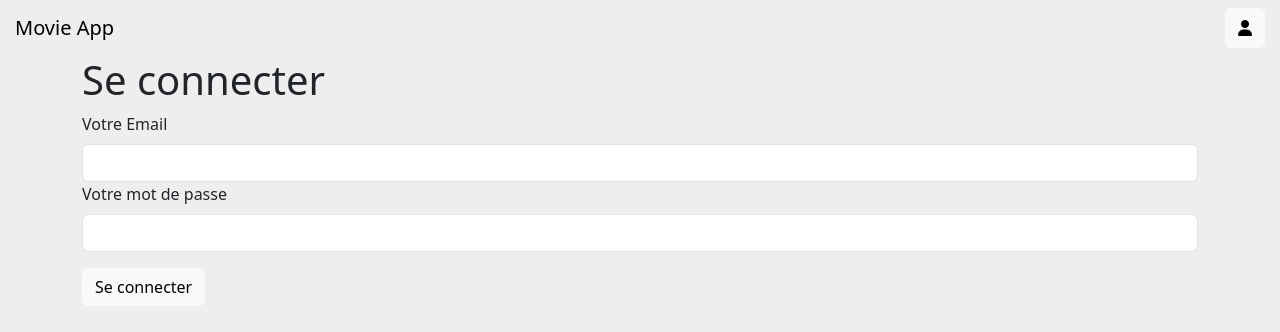
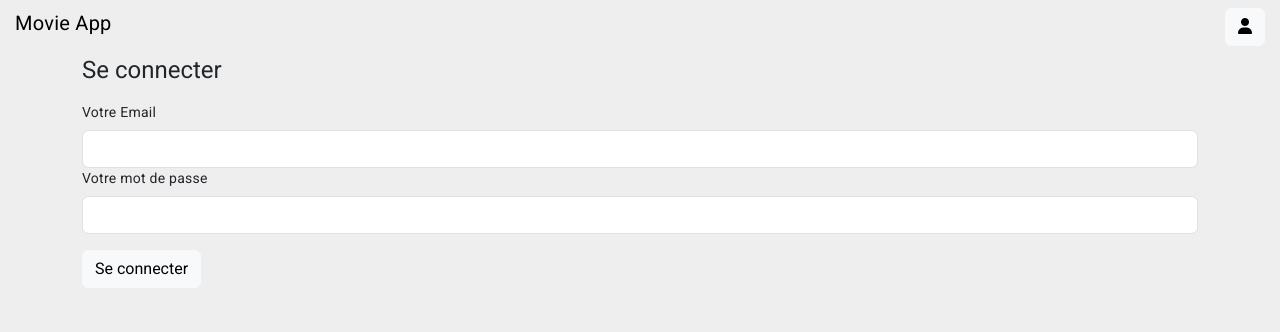
Before and after one commit to NumericFactory/movie-app-epita-06-2023, an Angular app: page /login in a window 1280 px wide. Shown: the top 332 px of the page. Built offline with nearby package versions, Linux system fonts and the light colour scheme; no server answers.

Commit message:
Ajout d'un service message utiliosant le component snackbar de material angular

```diff
--- a/angular.json
+++ b/angular.json
@@ -30,6 +30,7 @@
               "src/assets"
             ],
             "styles": [
+              "@angular/material/prebuilt-themes/indigo-pink.css",
               "src/styles.scss"
             ],
             "scripts": []
@@ -99,6 +100,7 @@
               "src/assets"
             ],
             "styles": [
+              "@angular/material/prebuilt-themes/indigo-pink.css",
               "src/styles.scss"
             ],
             "scripts": []
--- a/package.json
+++ b/package.json
@@ -11,10 +11,12 @@
   "private": true,
   "dependencies": {
     "@angular/animations": "^16.1.0",
+    "@angular/cdk": "^16.1.2",
     "@angular/common": "^16.1.0",
     "@angular/compiler": "^16.1.0",
     "@angular/core": "^16.1.0",
     "@angular/forms": "^16.1.0",
+    "@angular/material": "^16.1.2",
     "@angular/platform-browser": "^16.1.0",
     "@angular/platform-browser-dynamic": "^16.1.0",
     "@angular/router": "^16.1.0",
--- /dev/null
+++ b/src/app/shared/services/message.service.ts
@@ -0,0 +1,14 @@
+import { Injectable } from '@angular/core';
+import { MatSnackBar } from '@angular/material/snack-bar';
+
+@Injectable({
+  providedIn: 'root'
+})
+export class MessageService {
+
+  constructor(private _snackbar: MatSnackBar) { }
+
+  show(msg: string,) {
+    this._snackbar.open(msg, 'Fermer')
+  }
+}
--- a/src/app/shared/services/user.service.ts
+++ b/src/app/shared/services/user.service.ts
@@ -2,6 +2,7 @@
 import { Injectable } from '@angular/core';
 import { environment } from '../../../environments/environment.development';
 import { Observable, catchError, tap, throwError } from 'rxjs';
+import { MessageService } from './message.service';
 
 interface Credentials {
   email: string
@@ -14,7 +15,9 @@
 export class UserService {
 
   USER_SERVER = environment.USER_SERVER
-  constructor(private http: HttpClient) { }
+  constructor(
+    private http: HttpClient,
+    private messageSvc: MessageService) { }
 
   /*
 
@@ -47,7 +50,9 @@
             if (err instanceof HttpErrorResponse) {
               if (err.status == 400) {
                 console.log('dans tap() : ', err);
-                alert('Mauvais Email ou MPD');
+                // alert('Mauvais Email ou MPD');
+                this.messageSvc.show('Mauvais Email ou MPD')
+                localStorage.removeItem('token')
               }
             }
           },
--- a/src/index.html
+++ b/src/index.html
@@ -10,9 +10,12 @@
   <!-- inclure Bootstrap-->
   <!-- <link rel="stylesheet" href=""> -->
 
+  <link rel="preconnect" href="https://fonts.gstatic.com">
+  <link href="https://fonts.googleapis.com/css2?family=Roboto:wght@300;400;500&display=swap" rel="stylesheet">
+  <link href="https://fonts.googleapis.com/icon?family=Material+Icons" rel="stylesheet">
 </head>
 
-<body>
+<body class="mat-typography">
   <app-root></app-root>
 </body>
 
--- a/src/styles.scss
+++ b/src/styles.scss
@@ -1,7 +1,21 @@
 /* You can add global styles to this file, and also import other style files */
+
+// @import '@angular/material/prebuilt-themes/indigo-pink.css';
 @import 'bootstrap/dist/css/bootstrap.min.css';
 @import '@fortawesome/fontawesome-free/css/all.min.css';
+
+
 
 body {
     background: #eee;
 }
+
+html,
+body {
+    height: 100%;
+}
+
+body {
+    margin: 0;
+    font-family: Roboto, "Helvetica Neue", sans-serif;
+}
```
Also changed, not shown: src/app/app.module.ts (+8 -1 lines), 2 other files (tests, documents, lock files or other folders).
